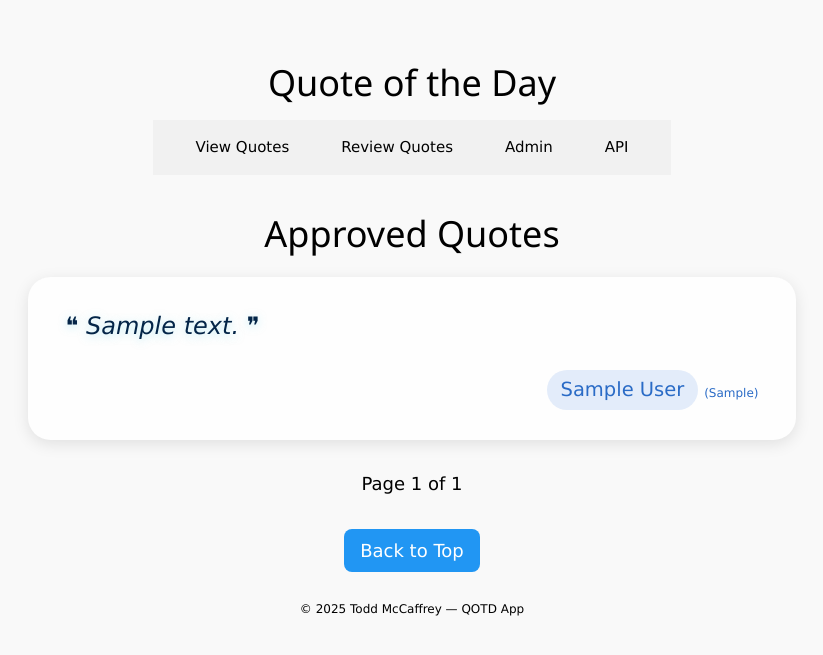
After one commit to todd427/app_qotd, a Django app: page /qotd/view/ in a window 1280 px wide. The commit adds this page. Shown: the top 655 px of the page, without its empty margins (228-1051 px from the left). Run offline with Django 5.2, Linux system fonts and the light colour scheme; tables that the repository leaves empty hold one stand-in row (values such as "Sample post").

Commit message:
created a plain ol' view to show the quotes

```diff
--- a/qotd/templates/qotd/base.html
+++ b/qotd/templates/qotd/base.html
@@ -1,64 +1,45 @@
+<!-- qotd/templates/qotd/base.html -->
 <!DOCTYPE html>
 <html lang="en">
 <head>
     <meta charset="UTF-8">
     <title>{% block title %}Quote of the Day{% endblock %}</title>
+
+    <!-- W3.CSS Framework -->
+    <link rel="stylesheet" href="https://www.w3schools.com/w3css/4/w3.css">
+
     <style>
         body {
-            font-family: Arial, sans-serif;
             max-width: 800px;
             margin: 2em auto;
             padding: 1em;
             background-color: #f9f9f9;
-            color: #333;
-        }
-        header, footer {
-            text-align: center;
-            margin-bottom: 2em;
         }
         nav a {
             margin: 0 10px;
             text-decoration: none;
-            color: #007acc;
-        }
-        nav a:hover {
-            text-decoration: underline;
-        }
-        .quote-card {
-            border: 1px solid #ddd;
-            padding: 1em;
-            margin-bottom: 1em;
-            background: #fff;
-            border-radius: 6px;
-        }
-        button {
-            padding: 6px 12px;
-            background: #007acc;
-            color: #fff;
-            border: none;
-            border-radius: 4px;
-            cursor: pointer;
-        }
-        button:hover {
-            background: #005fa3;
         }
     </style>
+
     {% block extra_head %}{% endblock %}
 </head>
-<body>
-    <header>
-        <h1>Quote of the Day</h1>
-        <nav>
-            <a href="/qotd/review/">Review Quotes</a>
-            <a href="/admin/">Admin</a>
-            <a href="/qotd/api/random/">API</a>
+<body class="w3-container">
+
+    <header class="w3-center w3-padding-16">
+        <h1 class="w3-xxlarge">Quote of the Day</h1>
+        <nav class="w3-bar w3-light-grey w3-padding">
+            <a href="/qotd/view/" class="w3-bar-item w3-button">View Quotes</a>
+            <a href="/qotd/review/" class="w3-bar-item w3-button">Review Quotes</a>
+            <a href="/admin/" class="w3-bar-item w3-button">Admin</a>
+            <a href="/qotd/api/random/" class="w3-bar-item w3-button">API</a>
         </nav>
     </header>
 
     {% block content %}{% endblock %}
 
-    <footer>
+    <footer class="w3-center w3-small w3-padding-16">
         <p>© 2025 Todd McCaffrey — QOTD App</p>
     </footer>
+
 </body>
 </html>
--- /dev/null
+++ b/qotd/templates/qotd/view_quotes.html
@@ -0,0 +1,94 @@
+<!-- qotd/templates/qotd/view_quotes.html -->
+{% extends "qotd/base.html" %}
+
+{% block title %}Approved Quotes{% endblock %}
+
+{% block content %}
+
+<style>
+  .qotd-quote-card {
+    background: #fefefe;
+    border-radius: 1.5em;
+    padding: 2em 2.5em;
+    box-shadow: 0 4px 16px rgba(0, 0, 0, 0.1);
+    margin-bottom: 2em;
+    transition: transform 0.2s ease, box-shadow 0.2s ease;
+  }
+  .qotd-quote-card:hover {
+    transform: translateY(-4px);
+    box-shadow: 0 6px 20px rgba(0, 0, 0, 0.15);
+  }
+  .qotd-quote-text {
+    font-size: 1.6em;
+    line-height: 1.6;
+    font-style: italic;
+    color: #042548;
+    text-shadow: 0 2px 8px #7edbef80;
+    margin-bottom: 1em;
+  }
+  .qotd-quote-author {
+    font-size: 1.3em;
+    font-weight: 500;
+    color: #2a6bc6;
+    text-align: right;
+    .qotd-author-label {
+    display: inline-block;
+    padding: 0.3em 0.7em;
+    border-radius: 999px;
+    background: #e3ecfa;
+    color: #2a6bc6;
+    font-size: 1em;
+    font-weight: 500;
+    text-decoration: none;
+    transition: background 0.2s, color 0.2s;
+    }
+    .qotd-author-label:hover {
+        background: #c7d9f5;
+        color: #042548;
+    }
+
+  }
+</style>
+
+<h2 class="w3-xxlarge w3-center w3-margin-bottom">Approved Quotes</h2>
+
+{% for quote in page_obj %}
+    <div class="qotd-quote-card">
+        <div class="qotd-quote-text">
+            &#10077; {{ quote.text }} &#10078;
+        </div>
+    <div class="qotd-quote-author">
+        {% if quote.url %}
+            <a href="{{ quote.url }}" target="_blank" class="qotd-author-label">{{ quote.author }}</a>
+        {% else %}
+            {{ quote.author }}
+        {% endif %}
+        {% if quote.source %} <span class="w3-small">({{ quote.source }})</span>{% endif %}
+    </div>
+
+</div>
+
+    </div>
+{% empty %}
+    <p class="w3-center w3-text-grey">No approved quotes yet.</p>
+{% endfor %}
+
+<!-- Pagination Controls -->
+<div class="w3-center w3-margin-top">
+    {% if page_obj.has_previous %}
+        <a href="?page={{ page_obj.previous_page_number }}" class="w3-button w3-light-grey w3-large">Previous</a>
+    {% endif %}
+
+    <span class="w3-large">Page {{ page_obj.number }} of {{ page_obj.paginator.num_pages }}</span>
+
+    {% if page_obj.has_next %}
+        <a href="?page={{ page_obj.next_page_number }}" class="w3-button w3-light-grey w3-large">Next</a>
+    {% endif %}
+</div>
+
+<!-- Back to Top -->
+<div class="w3-center w3-margin-top">
+    <a href="#top" class="w3-button w3-blue w3-round-large w3-large w3-margin-top">Back to Top</a>
+</div>
+
+{% endblock %}
--- a/qotd/urls.py
+++ b/qotd/urls.py
@@ -8,4 +8,5 @@ urlpatterns = [
     path('review/edit/<int:quote_id>/', views.edit_quote, name='edit_quote'),
     path('approve-all/', views.approve_all_quotes, name='approve_all_quotes'),
     path('unapprove-all/', views.unapprove_all_quotes, name='unapprove_all_quotes'),
+    path('view/', views.view_approved_quotes, name='view_approved_quotes'),
 ]
--- a/qotd/views.py
+++ b/qotd/views.py
@@ -5,6 +5,7 @@ from .models import Quote
 from django.core.paginator import Paginator
 from django import forms
 from django.views.decorators.http import require_POST
+
 
 class QuoteForm(forms.ModelForm):
     class Meta:
@@ -44,3 +45,13 @@ def approve_all_quotes(request):
 def unapprove_all_quotes(request):
     Quote.objects.filter(approved=True).update(approved=False)
     return redirect('review_quotes')
+
+
+def view_approved_quotes(request):
+    quotes = Quote.objects.filter(approved=True).order_by('-created_at')
+    paginator = Paginator(quotes, 10)  # 10 per page
+
+    page_number = request.GET.get('page')
+    page_obj = paginator.get_page(page_number)
+
+    return render(request, 'qotd/view_quotes.html', {'page_obj': page_obj})
```
Also changed, not shown: DOCS.md (added, +86 -0 lines), 1 other file.
